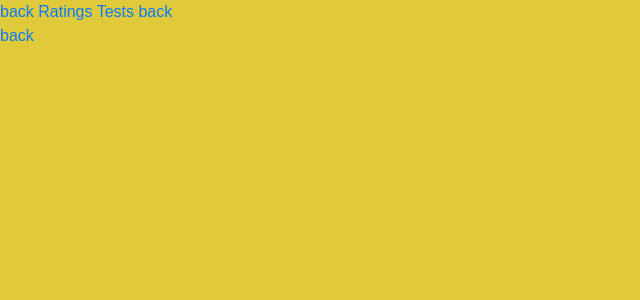
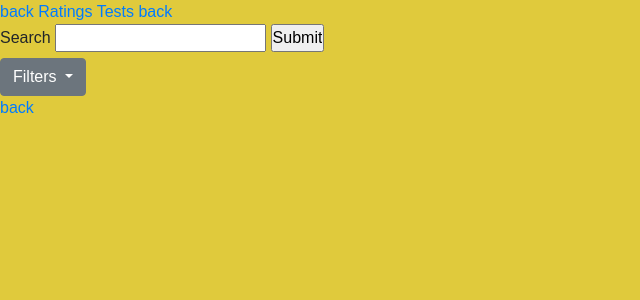
Before and after one commit to richardthorp/search-tests, a Flask app: page /result/1 in a window 1280 px wide. Shown: the top 300 px of the page, without its empty margins (0-640 px from the left). Run offline with Flask 2, Linux system fonts and the light colour scheme; data that the repository does not hold is empty; some libraries are stand-ins or nearby versions.

Commit message:
Pass filters from form to results.html

```diff
--- a/app.py
+++ b/app.py
@@ -31,23 +31,35 @@ def search():
 def searchbar_results():
     if request.method == "POST":
         session["search_term"] = request.form.get("search")
+        filters = request.form.items()
+        for key, value in filters:
+            print(key, value)
+
+    #     list_results = list(mongo.db.restaurants.find(
+    #  {"$text": {"$search": session["search_term"]}}))
+    #     session["results"] = list_results
 
     results = mongo.db.restaurants.find({"$text":
                                         {"$search": session["search_term"]}})
 
+    # Pagination variables
     page, per_page, offset = get_page_args(page_parameter='page',
                                            per_page_parameter='per_page')
     per_page = 9
     offset = page * per_page
-    total = results.count()
+    total = mongo.db.restaurants.find({"$text":
+                                        {"$search": session["search_term"]}}).count()
     paginated_results = results[offset: offset + per_page]
     pagination = Pagination(page=page, per_page=per_page, total=total,
                             css_framework='bootstrap4')
+    # End pagination variables
+
     return render_template("result.html",
                            results=paginated_results,
                            page=page,
                            per_page=per_page,
-                           pagination=pagination)
+                           pagination=pagination,
+                           searchterm=session["search_term"])
 
 
 @app.route("/result/<keyword>")
--- a/templates/result.html
+++ b/templates/result.html
@@ -1,6 +1,33 @@
 {% extends "base.html" %}
 {% block content %}
 <a href="{{ url_for('search') }}">back</a>
+<form method="POST" name="filter" action="{{ url_for('searchbar_results') }}">
+
+    <label for="search">Search</label>
+    <input type="text" name="search" id="search" value="{{ searchterm }}">
+    <input type="submit">
+    <div class="dropdown">
+        <a class="btn btn-secondary dropdown-toggle" href="#" role="button" id="dropdownMenuLink" data-toggle="dropdown"
+            aria-haspopup="true" aria-expanded="false">
+            Filters
+        </a>
+        <div class="dropdown-menu" aria-labelledby="dropdownMenuButton">
+            <p class="text-muted">Add additional filters</p>
+            <div class="form-check">
+                <input class="form-check-input" type="checkbox" value="Manhattan" name="borough" id="borough">
+                <label class="form-check-label" for="borough">
+                    Manhattan
+                </label>
+            </div>
+            <div class="form-check">
+                <input class="form-check-input" type="checkbox" value="American" name="cuisine" id="cuisine">
+                <label class="form-check-label" for="cuisine">
+                    Cuisine
+                </label>
+            </div>
+        </div>
+    </div>
+</form>
 <div id="pagination_nav">{{ pagination.links }}</div>
 {% for result in results %}
 <div>
```
